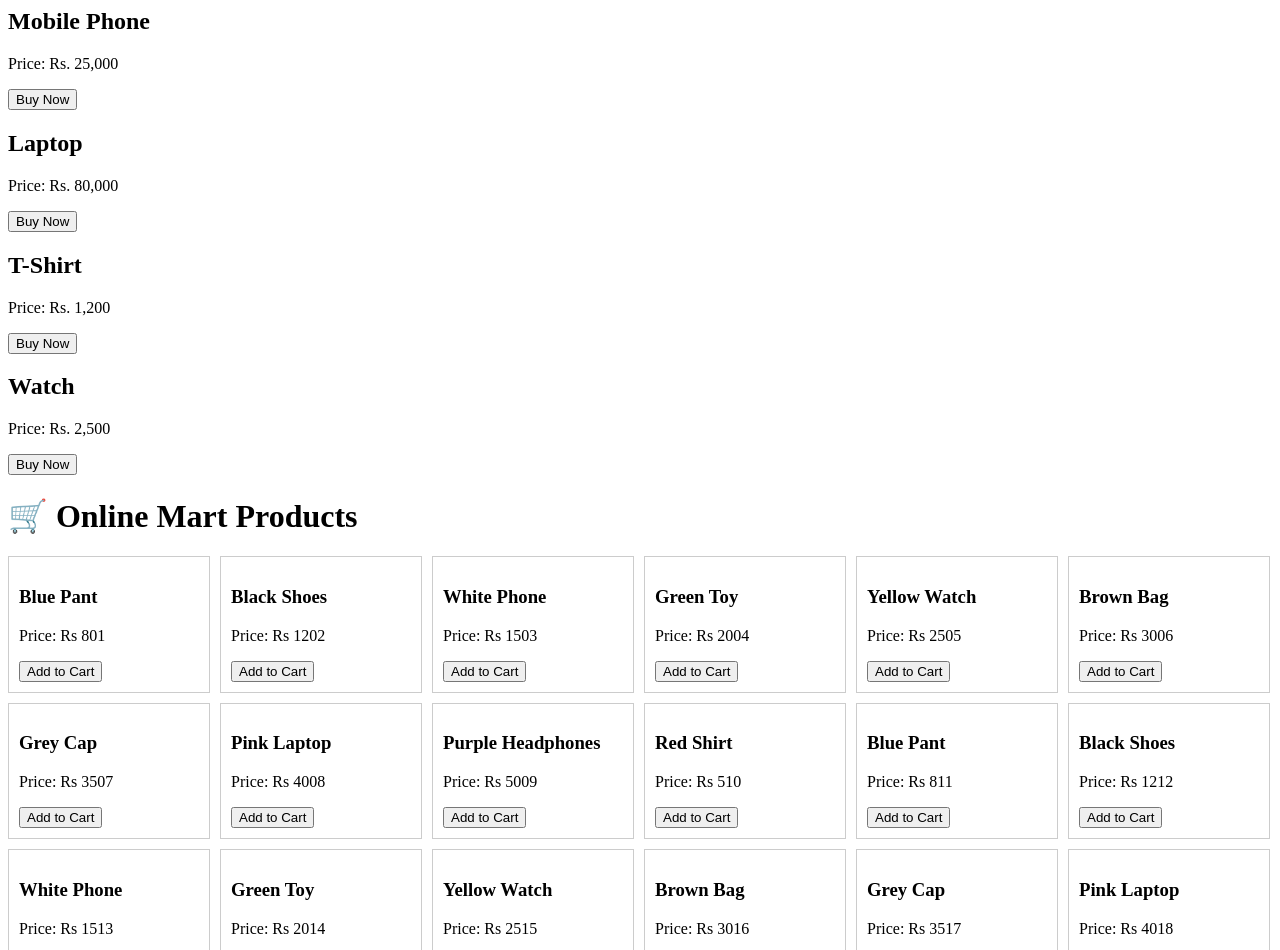
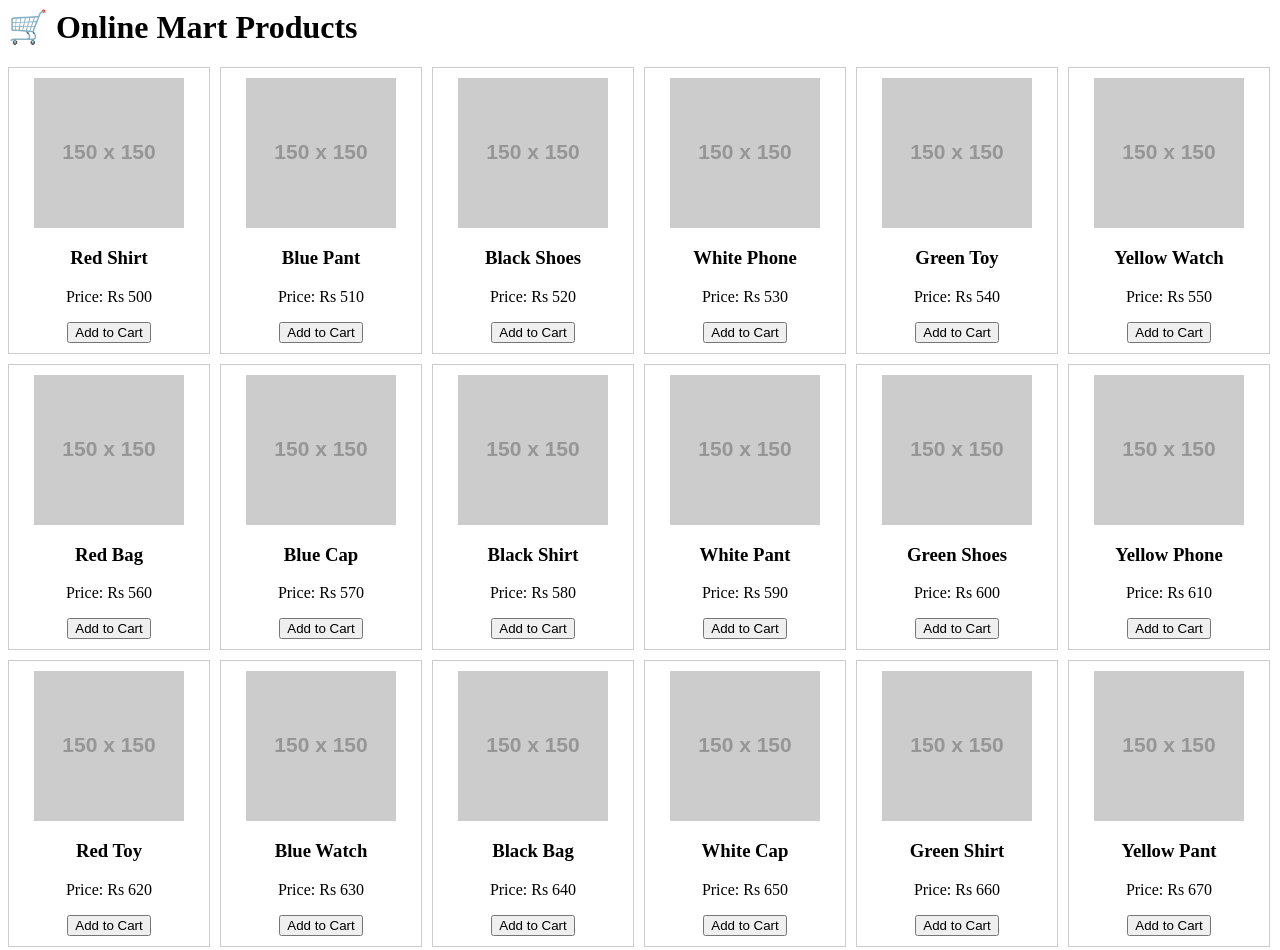
Before and after one commit to zakirehman025-cyber/Online-Mart, a plain HTML site: page index.html in a window 1280 px wide. Shown: the top 950 px of the page. Drawn offline with Linux system fonts and the light colour scheme; placeholder pictures from the web are drawn by us.

Commit message:
index.html

```diff
--- a/index.html
+++ b/index.html
@@ -1,58 +1,36 @@
-<div class="product">
-    <h2>Mobile Phone</h2>
-    <p>Price: Rs. 25,000</p>
-    <button>Buy Now</button>
-</div>
 
-<div class="product">
-    <h2>Laptop</h2>
-    <p>Price: Rs. 80,000</p>
-    <button>Buy Now</button>
-</div>
-
-<div class="product">
-    <h2>T-Shirt</h2>
-    <p>Price: Rs. 1,200</p>
-    <button>Buy Now</button>
-</div>
-
-<div class="product">
-    <h2>Watch</h2>
-    <p>Price: Rs. 2,500</p>
-    <button>Buy Now</button>
-</div><h1>🛒 Online Mart Products</h1>
+<h1>🛒 Online Mart Products</h1>
 
 <div id="productContainer" style="display:flex; flex-wrap:wrap; gap:10px;"></div>
 
 <script>
-// Categories
-const items = ["Shirt", "Pant", "Shoes", "Phone", "Toy", "Watch", "Bag", "Cap", "Laptop", "Headphones"];
-const colors = ["Red", "Blue", "Black", "White", "Green", "Yellow", "Brown", "Grey", "Pink", "Purple"];
-const priceBase = [500, 800, 1200, 1500, 2000, 2500, 3000, 3500, 4000, 5000];
+const items = ["Shirt", "Pant", "Shoes", "Phone", "Toy", "Watch", "Bag", "Cap"];
+const colors = ["Red", "Blue", "Black", "White", "Green", "Yellow"];
 
-let products = [];
-
-// Generate 120+ products
-for (let i = 1; i <= 120; i++) {
-    let item = items[i % items.length];
-    let color = colors[i % colors.length];
-    let price = priceBase[i % priceBase.length];
-
-    products.push({
-        name: color + " " + item,
-        price: price + i
-    });
-}
+const images = {
+  Shirt: "https://via.placeholder.com/150?text=Shirt",
+  Pant: "https://via.placeholder.com/150?text=Pant",
+  Shoes: "https://via.placeholder.com/150?text=Shoes",
+  Phone: "https://via.placeholder.com/150?text=Phone",
+  Toy: "https://via.placeholder.com/150?text=Toy",
+  Watch: "https://via.placeholder.com/150?text=Watch",
+  Bag: "https://via.placeholder.com/150?text=Bag",
+  Cap: "https://via.placeholder.com/150?text=Cap"
+};
 
 let container = document.getElementById("productContainer");
 
-products.forEach(p => {
+for (let i = 0; i < 120; i++) {
+    let item = items[i % items.length];
+    let color = colors[i % colors.length];
+
     container.innerHTML += `
-        <div style="border:1px solid #ccc; padding:10px; width:180px;">
-            <h3>${p.name}</h3>
-            <p>Price: Rs ${p.price}</p>
-            <button>Add to Cart</button>
-        </div>
+      <div style="border:1px solid #ccc; padding:10px; width:180px; text-align:center;">
+        <img src="${images[item]}" width="150" height="150">
+        <h3>${color} ${item}</h3>
+        <p>Price: Rs ${500 + i * 10}</p>
+        <button>Add to Cart</button>
+      </div>
     `;
-});
+}
 </script>
```
